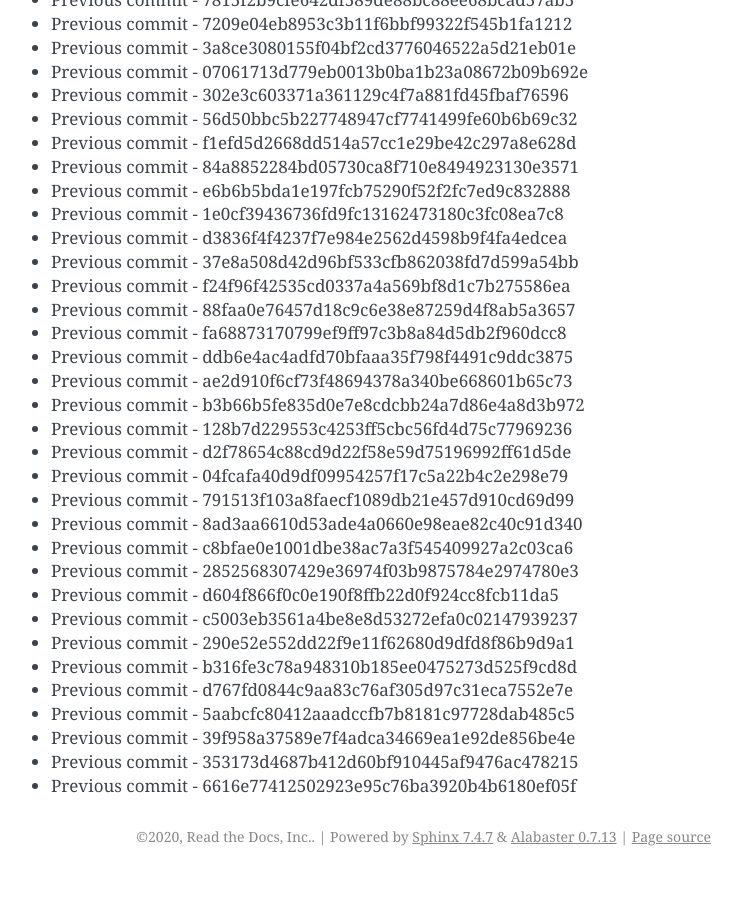
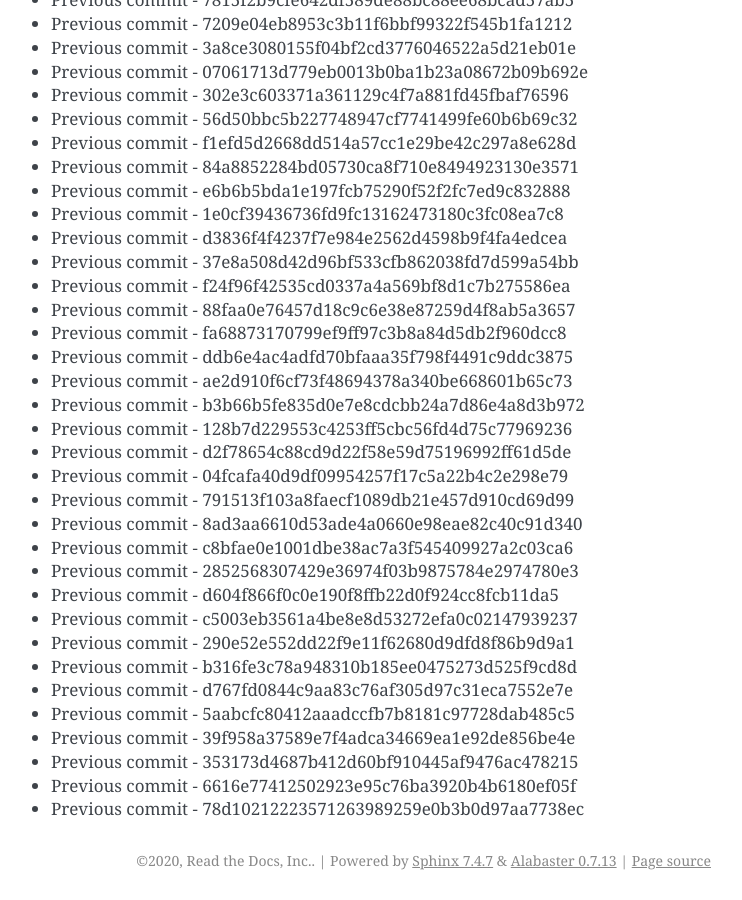
Before and after one commit to readthedocs/rtd-git-stresstest, a Sphinx documentation site: the page built from docs/updates.rst, in a window 1280 px wide and 900 px high, scrolled down 38992 px. Shown: the whole window, without its empty margins (399-1141 px from the left). Built offline with Sphinx 7.4.7, drawn with Linux system fonts in a browser that asks for light colours; before the commit the page ends 39868 px from its top, so only the background shows below that.

Commit message:
Generating commit from previous: 78d10212223571263989259e0b3b0d97aa7738ec

```diff
--- a/docs/updates.rst
+++ b/docs/updates.rst
@@ -1670,3 +1670,4 @@ It can be tested for any performance characteristics.
 * Previous commit - 39f958a37589e7f4adca34669ea1e92de856be4e
 * Previous commit - 353173d4687b412d60bf910445af9476ac478215
 * Previous commit - 6616e77412502923e95c76ba3920b4b6180ef05f
+* Previous commit - 78d10212223571263989259e0b3b0d97aa7738ec
```
